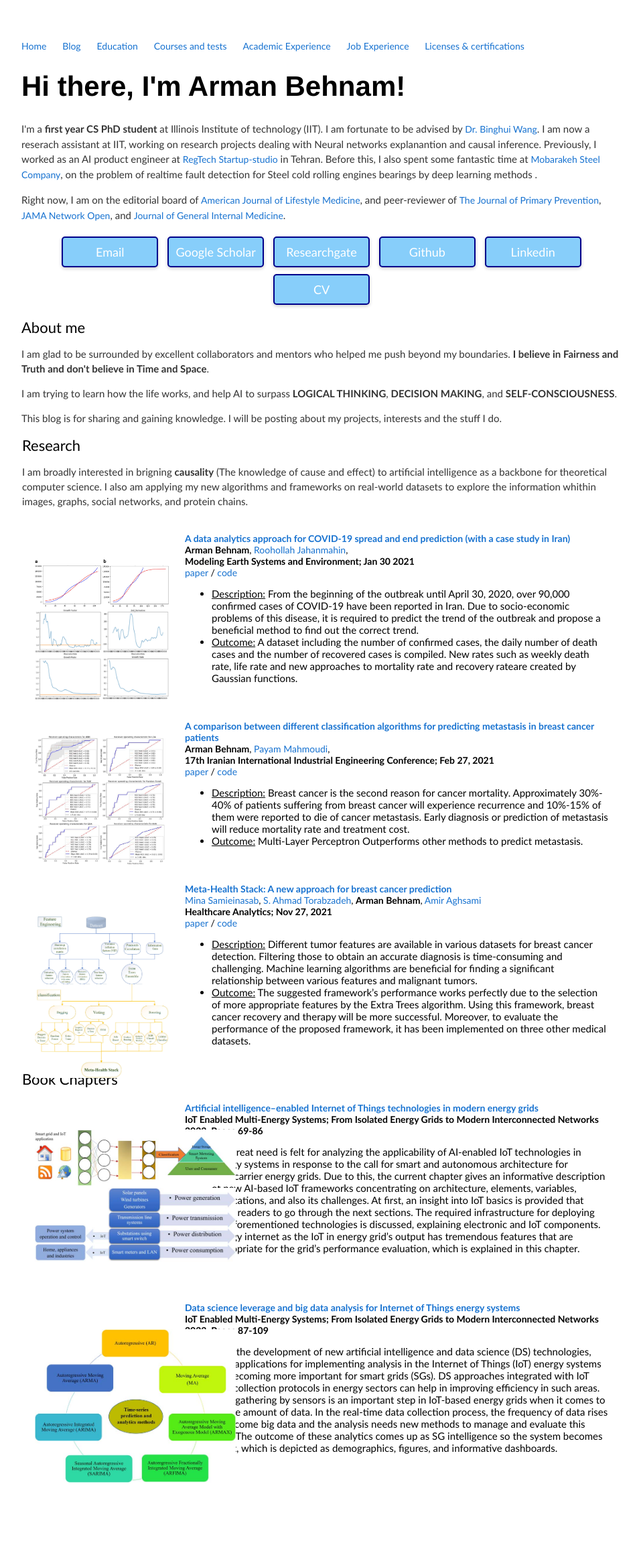
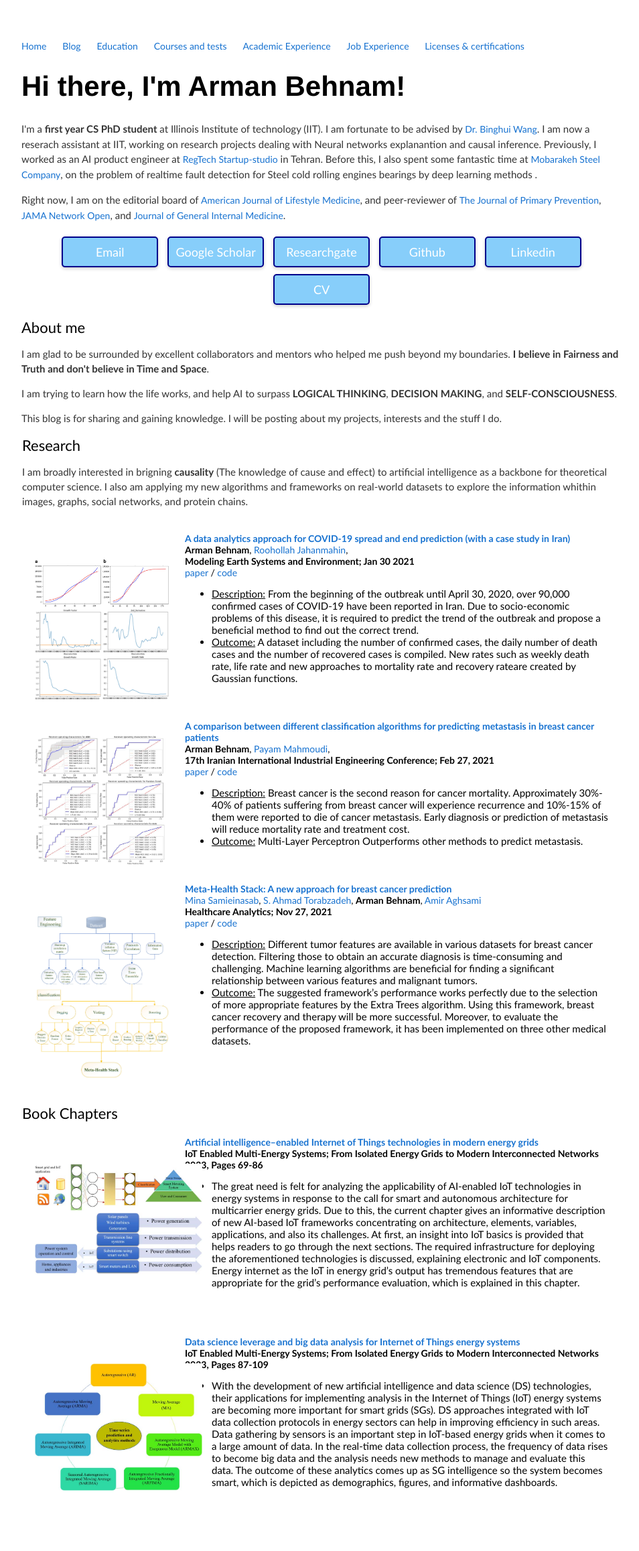
Before and after one commit to ArmanBehnam/ArmanBehnam.github.io, a Jekyll site: the page built from index.html, in a window 1280 px wide. Shown: the whole page at 67% size, without its empty margins (160-1114 px from the left). Built offline with Jekyll 4.4.1, drawn with Linux system fonts in a browser that asks for light colours; before the commit the page ends 2264 px from its top, so only the background shows below that.

Commit message:
Update index.html

```diff
--- a/index.html
+++ b/index.html
@@ -187,7 +187,9 @@ title: Arman Behnam's website
 	    </td>
 	  </tr>
      </tbody></table>
-
+<br>
+	<br>
+	<br>
 	<table style="width:100%;border:0px;border-spacing:0px;border-collapse:separate;margin-right:auto;margin-left:auto;"><tbody>
           <tr>
           <td style="width:100%;vertical-align:middle">
@@ -200,8 +202,8 @@ title: Arman Behnam's website
 	  <tr>
 	    <td style="padding:20px;width:25%;vertical-align:middle">
 	      <div class="one">
-		<img src='images/5.jpg' width="300">
-		<img src='images/7.jpg' width="300">
+		<img src='images/5.jpg' width="250">
+		<img src='images/7.jpg' width="250">
 	      </div>
 	    </td>
 	    <td style="padding:20px;width:75%;vertical-align:middle">
@@ -228,7 +230,7 @@ title: Arman Behnam's website
 	  <tr>
 	    <td style="padding:20px;width:25%;vertical-align:middle">
 	      <div class="one">
-		<img src='images/6.jpg' width="300">
+		<img src='images/6.jpg' width="250">
 	      </div>
 	    </td>
 	    <td style="padding:20px;width:75%;vertical-align:middle">
```
